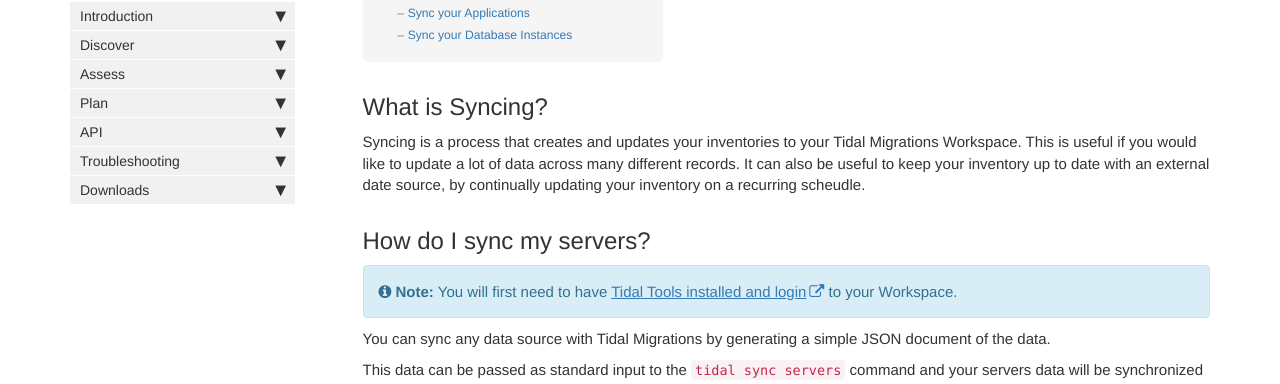
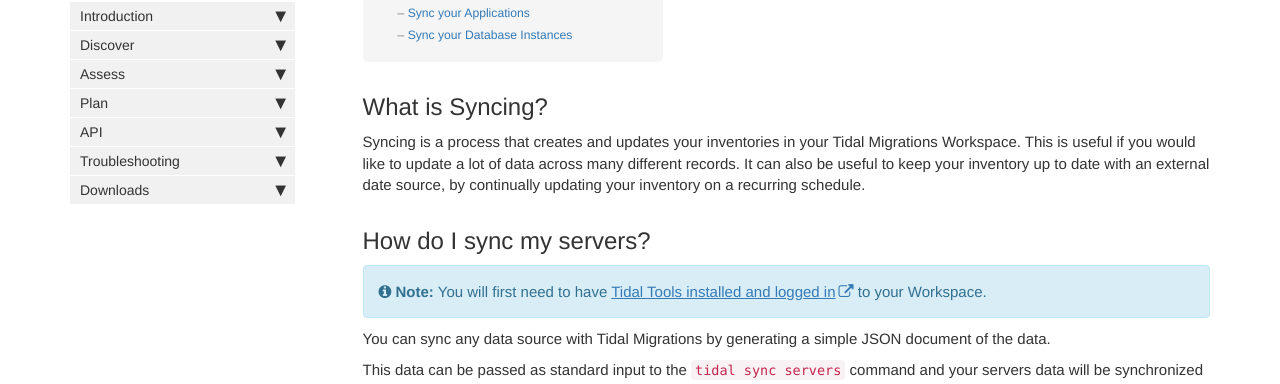
Before and after one commit to tidalmigrations/tidalmigrations.github.io, a Jekyll site: the page built from pages/tidal tools/syncservers.md, in a window 1280 px wide and 1400 px high, scrolled down 259 px. Shown: the part 127-511 px from the top of the window. Built offline with Jekyll 4.4.1, drawn with Linux system fonts in a browser that asks for light colours; nearby versions of some CDN libraries; comment, search, counter and statistics services are not loaded; some of the changed text lies outside the part shown.

Commit message:
Improved grammar
Co-authored-by: Sam King <43866616+SamDesmondKing@users.noreply.github.com>

```diff
--- a/pages/tidal tools/syncservers.md
+++ b/pages/tidal tools/syncservers.md
@@ -10,14 +10,14 @@ folder: tidaltools
 
 ## What is Syncing?
 
-Syncing is a process that creates and updates your inventories to your Tidal Migrations Workspace. This is useful if you
+Syncing is a process that creates and updates your inventories in your Tidal Migrations Workspace. This is useful if you
 would like to update a lot of data across many different records. It can also be useful to keep your inventory up to date with an external
-date source, by continually updating your inventory on a recurring scheudle.
+date source, by continually updating your inventory on a recurring schedule.
 
 
 ## How do I sync my servers?
 
-{% include note.html content="You will first need to have [Tidal Tools installed and login](https://guides.tidalmg.com/tidal-tools.html) to your Workspace." %}
+{% include note.html content="You will first need to have [Tidal Tools installed and logged in](https://guides.tidalmg.com/tidal-tools.html) to your Workspace." %}
 
 You can sync any data source with Tidal Migrations by generating a simple JSON document of the data.
 
```
Also changed, not shown: other parts of pages/tidal tools/syncservers.md (+1 -1 lines).
